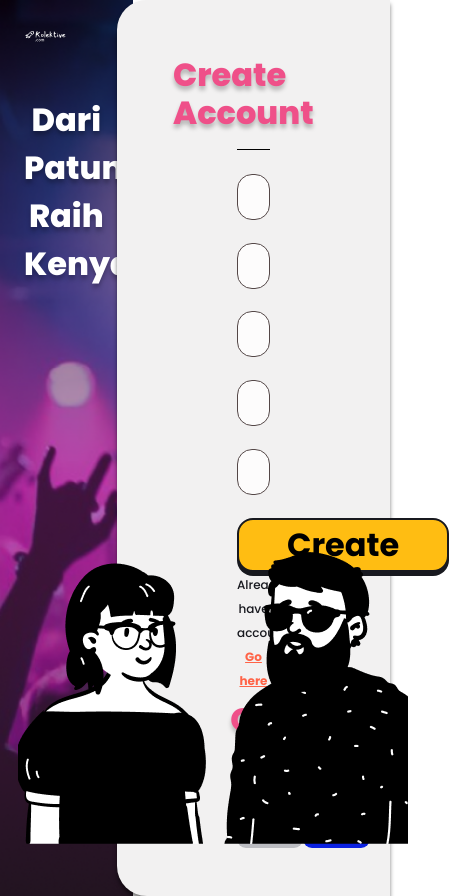
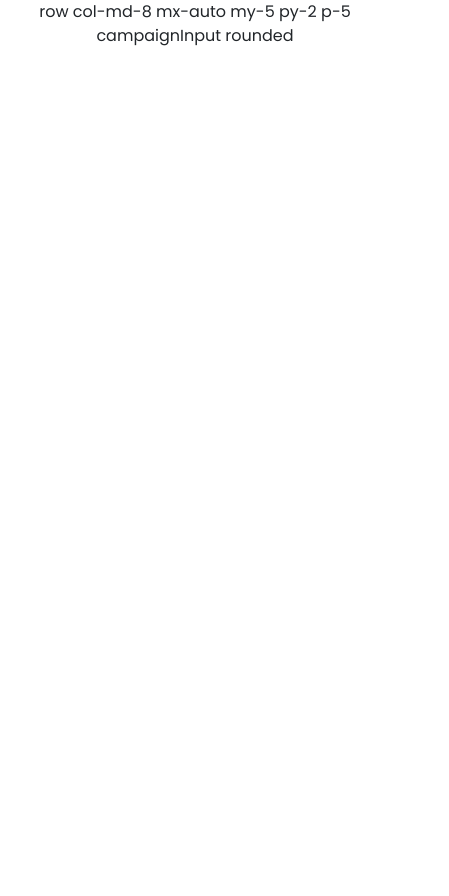
Before and after one commit to bagasapk/kolektive, a React (Create React App) app: page / in a window 390 px wide. Shown: the whole page, 449 px wide, since content can reach past the window. After the commit the page ends 844 px from the top, so only its background shows below. Built offline with nearby package versions, Linux system fonts and the light colour scheme.

Commit message:
responsive

```diff
--- a/src/App.js
+++ b/src/App.js
@@ -12,10 +12,10 @@ function App() {
     <div className="App">
       <Router>
         <Route path="/event" component={Event} />
-        <Route exact path="/" component={Register} />
-        <Route path="/login" component={Login} />
+        <Route exact path="/" />row col-md-8 mx-auto my-5 py-2 p-5 campaignInput rounded
         <Route path="/donate" component={Donate} />
         <Route path="/campaign" component={FormCampaign} />
+        <Route path="/register" component={Register} />
       </Router>
     </div>
   );
```
